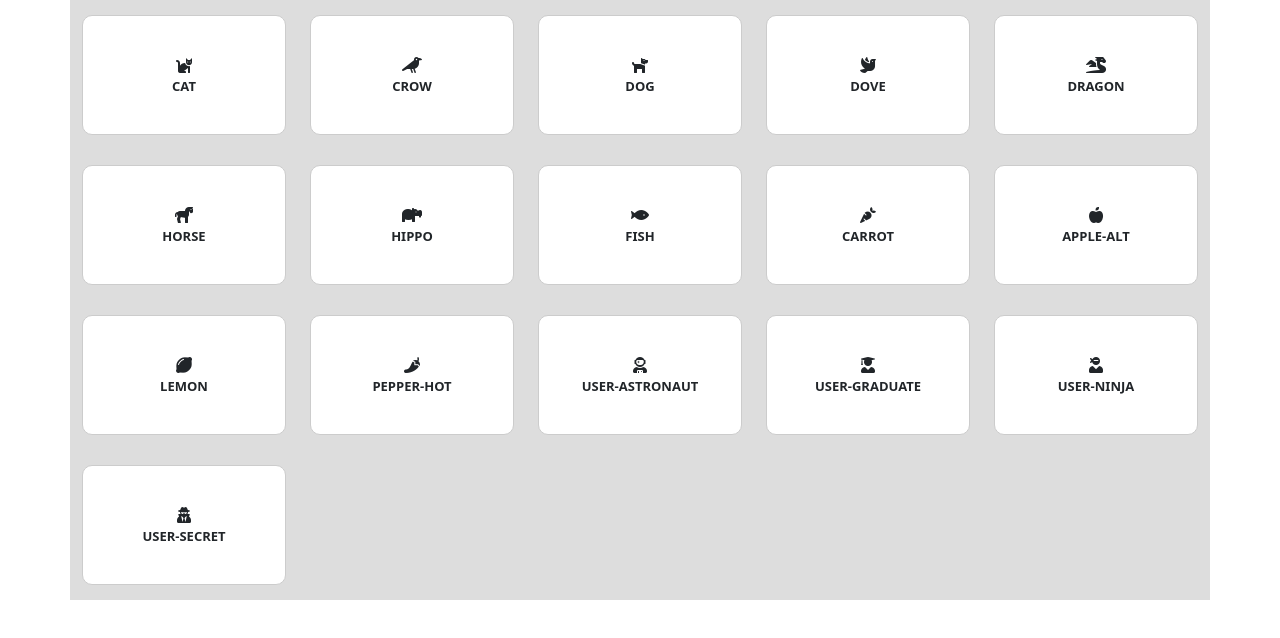
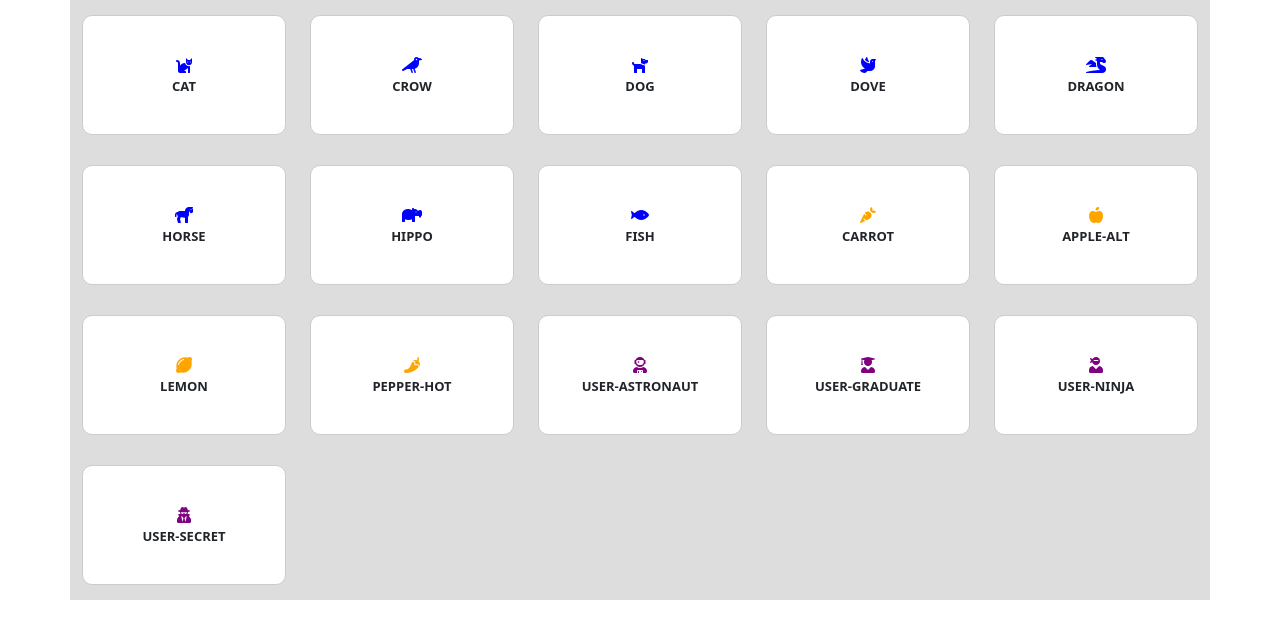
Before and after one commit to NoemiPatermo/js-es6-icons, a plain HTML site: page index.html in a window 1280 px wide. Drawn offline with nearby package versions, Linux system fonts and the light colour scheme.

Commit message:
js-es6-icons

```diff
--- a/css/style.css
+++ b/css/style.css
@@ -29,3 +29,15 @@
     font-size: 13px;
     font-weight: 600;
 }
+/*Milestone 2
+ Coloriamo le icone per tipo.
+ Le classi sono state create sul js, qui le richiami solo per cololarle*/
+.icon.animal{
+    color: blue;
+}
+.icon.vegetable{
+    color: orange;
+}
+.icon.user{
+    color: purple;
+}
```
